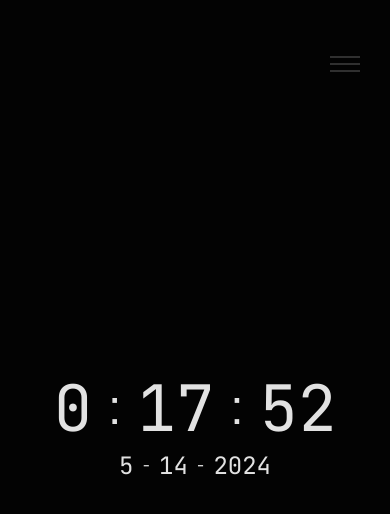
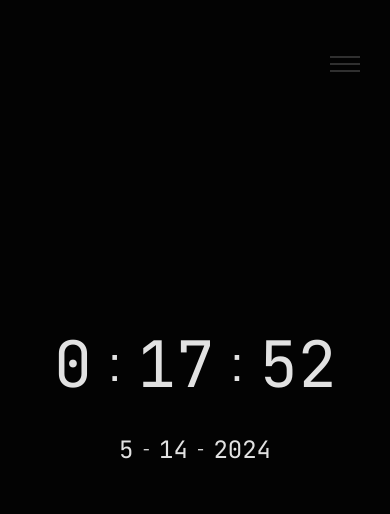
Before and after one commit to Marcelo-Dev1624/aesthetic_clock, a plain HTML site: page index.html in a window 390 px wide. Drawn offline with Linux system fonts and the light colour scheme.

Commit message:
adjusted mobile positioning for the clock a bit

```diff
--- a/css/style.css
+++ b/css/style.css
@@ -391,6 +391,13 @@ body.light-mode {
     margin: 1px;
   }
 
+  .container{
+    height: 90vh;
+    top: 0;
+    position: absolute;
+    padding: 2rem;
+  }
+
   #clock {
     width: 100%;
     height: 20%;
```
